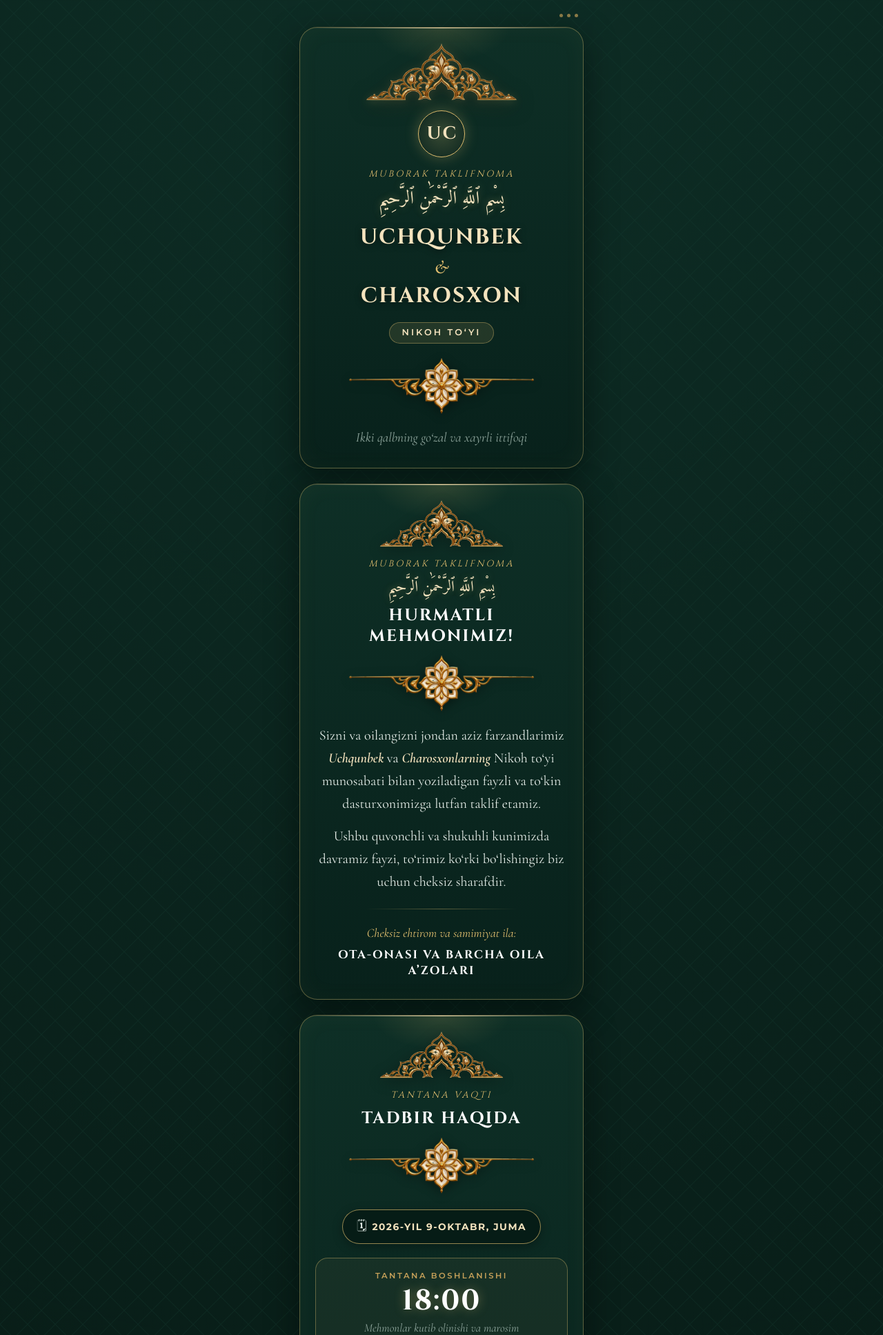
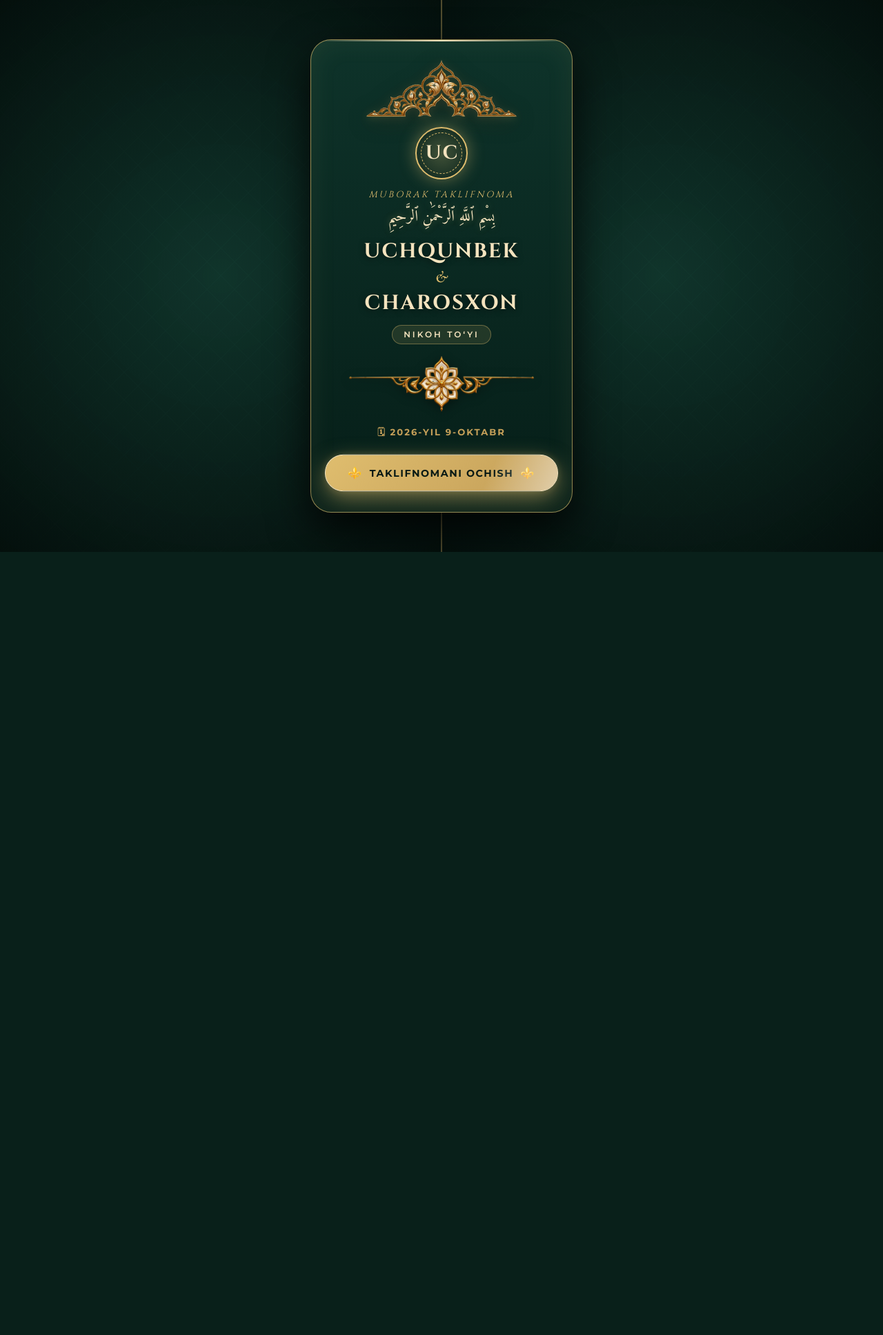
Before and after one commit to AbdulazizFrost/taklivo-bot, a Python web app: template templates/orders/9/index.html in a window 1280 px wide. Shown: the top 1935 px of the page at 69% size. After the commit the page ends 800 px from the top, so only its background shows below. Run offline with Jinja, Linux system fonts and the light colour scheme; the template is opened without the code that fills it, so the values that code supplies are empty; some libraries are stand-ins or nearby versions.

Commit message:
feat(order-9): add royal emerald opening cover screen with Taklifnomani ochish button

```diff
--- a/templates/orders/9/index.html
+++ b/templates/orders/9/index.html
@@ -11,9 +11,65 @@
     <link rel="stylesheet" href="style.css">
 </head>
 
-<body>
+<body class="curtain-active">
 
-    <div class="mobile-frame">
+    <!-- ==========================================================================
+         ROYAL EMERALD COVER / CURTAIN SCREEN (Bosh sahifa / Ochish oynasi)
+         ========================================================================== -->
+    <div class="curtain-overlay" id="curtainOverlay">
+        <div class="curtain-panel panel-left"></div>
+        <div class="curtain-panel panel-right"></div>
+
+        <div class="curtain-centerpiece">
+            <div class="curtain-card">
+                <!-- 3D Gold Arch Ornament -->
+                <div class="gold-arch-wrap">
+                    <img src="images/gold-arch.png" alt="Zarhal Toj" class="gold-arch-img">
+                </div>
+
+                <!-- Royal Monogram Seal -->
+                <div class="curtain-seal">
+                    <div class="seal-inner-ring">
+                        <span class="seal-initials">UC</span>
+                    </div>
+                </div>
+
+                <span class="curtain-tag">MUBORAK TAKLIFNOMA</span>
+
+                <div class="bismillah-calligraphy small">
+                    بِسْمِ ٱللَّهِ ٱلرَّحْمَٰنِ ٱلرَّحِيمِ
+                </div>
+
+                <h1 class="curtain-names">
+                    <span class="c-name">Uchqunbek</span>
+                    <span class="c-amp">&</span>
+                    <span class="c-name">Charosxon</span>
+                </h1>
+
+                <span class="curtain-event-type">NIKOH TO‘YI</span>
+
+                <!-- 3D Gold Divider -->
+                <div class="gold-divider-wrap">
+                    <img src="images/gold-divider.png" alt="Zarhal Naqsh" class="gold-divider-img">
+                </div>
+
+                <p class="curtain-date-txt">🗓 2026-YIL 9-OKTABR</p>
+
+                <!-- Open Invitation Button -->
+                <button class="curtain-open-btn" onclick="openInvitation()" aria-label="Taklifnomani ochish">
+                    <span class="btn-sparkle">⚜️</span>
+                    <span class="btn-txt">Taklifnomani ochish</span>
+                    <span class="btn-sparkle">⚜️</span>
+                    <div class="btn-shimmer-effect"></div>
+                </button>
+            </div>
+        </div>
+    </div>
+
+    <!-- ==========================================================================
+         MAIN INVITATION STREAM
+         ========================================================================== -->
+    <div class="mobile-frame" id="mainInvitation">
         <!-- Top Status / Decorative Dots -->
         <div class="top-nav-decor">
             <span class="decor-dot"></span>
--- a/templates/orders/9/script.js
+++ b/templates/orders/9/script.js
@@ -1,6 +1,18 @@
 // ==========================================================================
 // Uchqunbek & Charosxon Wedding Invitation Scripts
 // ==========================================================================
+
+function openInvitation() {
+    const curtain = document.getElementById('curtainOverlay');
+    if (curtain) {
+        curtain.classList.add('opened');
+        document.body.classList.remove('curtain-active');
+
+        setTimeout(() => {
+            curtain.style.display = 'none';
+        }, 1200);
+    }
+}
 
 function saveToCalendar() {
     const title = encodeURIComponent("Uchqunbek & Charosxon Nikoh To‘yi");
--- a/templates/orders/9/style.css
+++ b/templates/orders/9/style.css
@@ -59,12 +59,278 @@ body {
     min-height: 100vh;
 }
 
-/* Mobile Frame Wrapper */
+body.curtain-active {
+    overflow: hidden;
+    height: 100vh;
+}
+
+/* ==========================================================================
+   OPENING COVER / CURTAIN OVERLAY ("Taklifnomani ochish")
+   ========================================================================== */
+.curtain-overlay {
+    position: fixed;
+    top: 0;
+    left: 0;
+    width: 100vw;
+    height: 100vh;
+    z-index: 99999;
+    display: flex;
+    align-items: center;
+    justify-content: center;
+    overflow: hidden;
+    background: #071914;
+    transition: opacity 1s cubic-bezier(0.4, 0, 0.2, 1), visibility 1s cubic-bezier(0.4, 0, 0.2, 1);
+}
+
+.curtain-panel {
+    position: absolute;
+    top: 0;
+    width: 50vw;
+    height: 100vh;
+    background: #061712;
+    background-image:
+        radial-gradient(circle at 50% 50%, rgba(20, 65, 54, 0.7) 0%, rgba(4, 15, 12, 0.98) 100%),
+        repeating-linear-gradient(45deg, rgba(14, 42, 34, 0.45) 0, rgba(14, 42, 34, 0.45) 1px, transparent 0, transparent 28px),
+        repeating-linear-gradient(-45deg, rgba(14, 42, 34, 0.45) 0, rgba(14, 42, 34, 0.45) 1px, transparent 0, transparent 28px);
+    background-size: 100% 100%, 40px 40px, 40px 40px;
+    transition: transform 1.2s cubic-bezier(0.77, 0, 0.175, 1);
+    z-index: 1;
+}
+
+.curtain-panel.panel-left {
+    left: 0;
+    border-right: 1px solid rgba(223, 189, 110, 0.35);
+}
+
+.curtain-panel.panel-right {
+    right: 0;
+    border-left: 1px solid rgba(223, 189, 110, 0.35);
+}
+
+.curtain-centerpiece {
+    position: relative;
+    z-index: 2;
+    padding: 20px;
+    width: 100%;
+    max-width: 420px;
+    display: flex;
+    justify-content: center;
+    transition: transform 0.9s cubic-bezier(0.4, 0, 0.2, 1), opacity 0.8s ease;
+}
+
+.curtain-card {
+    background: linear-gradient(180deg, #0e332a 0%, #061e18 100%);
+    border: 1.5px solid var(--gold-border-bright);
+    border-radius: 30px;
+    padding: 34px 22px 30px;
+    text-align: center;
+    width: 100%;
+    box-shadow: 0 25px 60px rgba(0, 0, 0, 0.8), inset 0 0 40px rgba(223, 189, 110, 0.08);
+    position: relative;
+    overflow: hidden;
+}
+
+.curtain-card::before {
+    content: '';
+    position: absolute;
+    top: 0;
+    left: 0;
+    right: 0;
+    height: 2px;
+    background: linear-gradient(90deg, transparent, var(--gold-light), transparent);
+}
+
+.curtain-seal {
+    width: 76px;
+    height: 76px;
+    margin: 0 auto 12px;
+    border-radius: 50%;
+    border: 2px solid var(--gold-primary);
+    background: radial-gradient(circle, rgba(223, 189, 110, 0.25) 0%, rgba(9, 35, 28, 0.95) 100%);
+    display: flex;
+    align-items: center;
+    justify-content: center;
+    box-shadow: 0 0 25px rgba(223, 189, 110, 0.45);
+}
+
+.seal-inner-ring {
+    width: 60px;
+    height: 60px;
+    border-radius: 50%;
+    border: 1px dashed var(--gold-primary);
+    display: flex;
+    align-items: center;
+    justify-content: center;
+}
+
+.seal-initials {
+    font-family: var(--font-heading);
+    color: var(--gold-light);
+    font-size: 1.75rem;
+    font-weight: 700;
+    letter-spacing: 2px;
+    margin-left: 2px;
+}
+
+.curtain-tag {
+    display: block;
+    font-family: var(--font-heading);
+    font-style: italic;
+    color: var(--gold-primary);
+    font-size: 0.82rem;
+    letter-spacing: 3px;
+    text-transform: uppercase;
+    margin-bottom: 6px;
+}
+
+.curtain-names {
+    display: flex;
+    flex-direction: column;
+    align-items: center;
+    gap: 2px;
+    margin-bottom: 8px;
+}
+
+.c-name {
+    font-family: var(--font-heading);
+    font-size: 1.85rem;
+    font-weight: 700;
+    color: var(--gold-light);
+    letter-spacing: 2px;
+    text-transform: uppercase;
+    text-shadow: 0 2px 10px rgba(0, 0, 0, 0.6);
+}
+
+.c-amp {
+    font-family: var(--font-body);
+    font-size: 1.5rem;
+    font-style: italic;
+    color: var(--gold-primary);
+    line-height: 1;
+}
+
+.curtain-event-type {
+    display: inline-block;
+    padding: 3px 16px;
+    background: rgba(223, 189, 110, 0.12);
+    border: 1px solid var(--gold-border);
+    border-radius: 20px;
+    color: var(--gold-light);
+    font-family: var(--font-ui);
+    font-size: 0.75rem;
+    font-weight: 600;
+    letter-spacing: 3px;
+    margin-bottom: 4px;
+}
+
+.curtain-date-txt {
+    font-family: var(--font-ui);
+    color: var(--gold-antique);
+    font-size: 0.82rem;
+    font-weight: 700;
+    letter-spacing: 2px;
+    margin-bottom: 22px;
+    text-transform: uppercase;
+}
+
+/* Open Invitation Button */
+.curtain-open-btn {
+    display: inline-flex;
+    align-items: center;
+    justify-content: center;
+    gap: 10px;
+    width: 100%;
+    padding: 16px 24px;
+    background: linear-gradient(135deg, #dfbd6e 0%, #c5a059 50%, #dfbd6e 100%);
+    background-size: 200% auto;
+    border: 1px solid var(--gold-light);
+    border-radius: 40px;
+    color: #071914;
+    font-family: var(--font-ui);
+    font-size: 0.88rem;
+    font-weight: 700;
+    letter-spacing: 1.5px;
+    text-transform: uppercase;
+    cursor: pointer;
+    box-shadow: 0 8px 30px rgba(223, 189, 110, 0.45);
+    position: relative;
+    overflow: hidden;
+    animation: pulseGoldBtn 2.4s infinite ease-in-out;
+    transition: transform 0.2s ease, box-shadow 0.2s ease;
+}
+
+.curtain-open-btn:active {
+    transform: scale(0.98);
+}
+
+.btn-sparkle {
+    font-size: 1rem;
+}
+
+.btn-shimmer-effect {
+    position: absolute;
+    top: 0;
+    left: -100%;
+    width: 60%;
+    height: 100%;
+    background: linear-gradient(90deg, transparent, rgba(255, 255, 255, 0.45), transparent);
+    transform: skewX(-25deg);
+    animation: btnShimmer 3s infinite;
+}
+
+@keyframes btnShimmer {
+    0% { left: -100%; }
+    50%, 100% { left: 150%; }
+}
+
+@keyframes pulseGoldBtn {
+    0%, 100% {
+        transform: scale(1);
+        box-shadow: 0 8px 25px rgba(223, 189, 110, 0.4);
+    }
+    50% {
+        transform: scale(1.025);
+        box-shadow: 0 12px 35px rgba(223, 189, 110, 0.65), 0 0 20px rgba(223, 189, 110, 0.35);
+    }
+}
+
+/* Curtain Opened States */
+.curtain-overlay.opened {
+    opacity: 0;
+    visibility: hidden;
+    pointer-events: none;
+}
+
+.curtain-overlay.opened .panel-left {
+    transform: translateX(-100%);
+}
+
+.curtain-overlay.opened .panel-right {
+    transform: translateX(100%);
+}
+
+.curtain-overlay.opened .curtain-centerpiece {
+    opacity: 0;
+    transform: scale(0.9) translateY(-25px);
+    pointer-events: none;
+}
+
+/* ==========================================================================
+   MOBILE FRAME & CONTENT STREAM
+   ========================================================================== */
 .mobile-frame {
     max-width: 440px;
     margin: 0 auto;
     padding: 20px 14px 40px;
     position: relative;
+    opacity: 0;
+    transform: translateY(20px);
+    transition: opacity 1s ease 0.3s, transform 1s ease 0.3s;
+}
+
+body:not(.curtain-active) .mobile-frame {
+    opacity: 1;
+    transform: translateY(0);
 }
 
 /* Decorative Top Dots */
@@ -84,7 +350,6 @@ body {
     opacity: 0.7;
 }
 
-/* Main Stream of Cards */
 .content-stream {
     display: flex;
     flex-direction: column;
```
